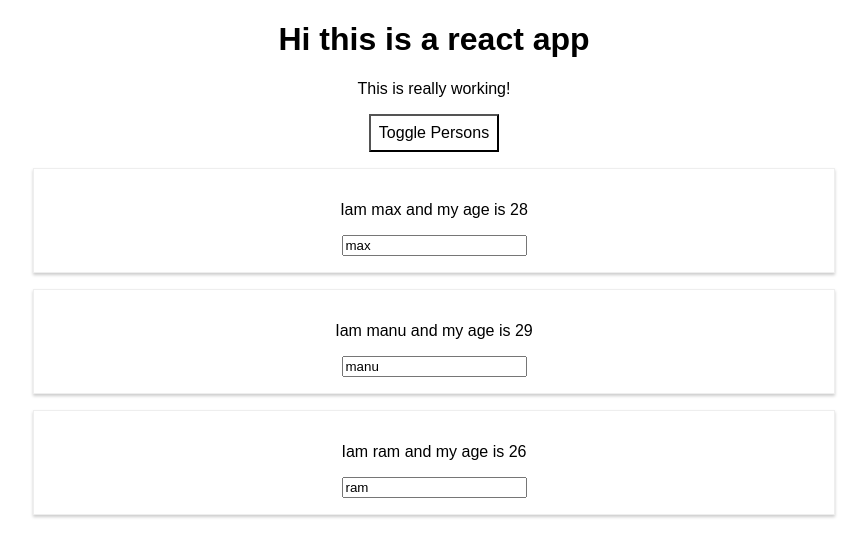
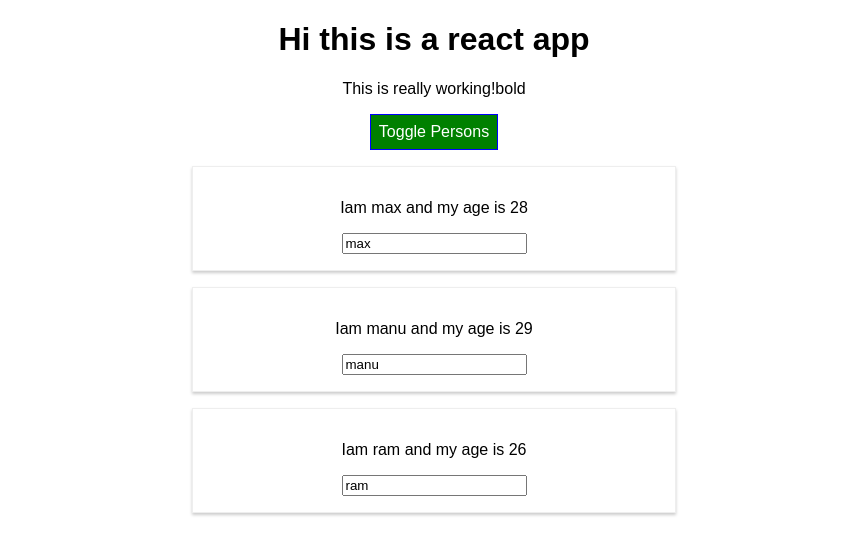
Before and after one commit to Rahul255/react-complete-guide, a React (Create React App) app: page / in a window 1280 px wide. Both pictures are taken after a click on the button "Toggle Persons". Shown: the top 556 px of the page, without its empty margins (206-1073 px from the left). Built offline with nearby package versions, Linux system fonts and the light colour scheme.

Commit message:
removed styled components

```diff
--- a/package.json
+++ b/package.json
@@ -5,12 +5,16 @@
   "dependencies": {
     "react": "^16.13.1",
     "react-dom": "^16.13.1",
-    "react-scripts": "1.1.5"
+    "react-scripts": "1.1.5",
+    "styled-components": "^5.1.0"
   },
   "scripts": {
     "start": "react-scripts start",
     "build": "react-scripts build",
     "test": "react-scripts test --env=jsdom",
     "eject": "react-scripts eject"
+  },
+  "devDependencies": {
+    "radium": "^0.26.0"
   }
 }
--- a/src/App.css
+++ b/src/App.css
@@ -1,3 +1,24 @@
 .App {
   text-align: center;
 }
+
+.red {
+  color: red;
+}
+.bold {
+  font-weight: bold;
+}
+.button {
+  background-color: green;
+  color: white;
+  font: inherit;
+  border: 1px solid blue;
+  padding: 8px;
+  cursor: pointer;
+}
+
+
+.button:hover {
+   background-color: orange;
+   color: black;
+ }
--- a/src/App.js
+++ b/src/App.js
@@ -1,7 +1,6 @@
 import React, { Component } from 'react';
 import './App.css';
 import Person from './Person/Person';
-
 
 class App extends Component  {
     state = {
@@ -48,11 +47,16 @@
 
     render(){
         const style = {
-            backgroundColor: 'white',
+            backgroundColor: 'green',
+            color: 'white',
             font: 'inherit',
             border: '1x solid blue',
             padding: '8px',
-            cursor: 'pointer'
+            cursor: 'pointer',
+            ':hover': {
+                backgroundColor: 'lightgreen',
+                color: 'black'
+            }
         };
 
         let  persons = null;
@@ -70,18 +74,31 @@
 
                 </div>
             );
+            // style.backgroundColor = 'red';
+            // style[':hover'] = {
+            //     backgroundColor: 'salmon',
+            //         color: 'black'
+            // };
         }
 
+        const classes = [];
+        if (this.state.persons.length <= 2) {
+            classes.push('red'); // classes = [red]
+        }
+        if (this.state.persons.length <= 1) {
+            classes.push('bold'); // classes = [red,bold]
+        }
 
         return (
-            <div className="App">
-                <h1>Hi this is a react app</h1>
-                <p>This is really working!</p>
-                <button
-                    style={style}
-                    onClick={this.togglePersonsHandler}>Toggle Persons</button>
-                {persons}
-            </div>
+
+                <div className="App">
+                    <h1>Hi this is a react app</h1>
+                    <p className={classes}>This is really working!bold</p>
+                    <button className="button"
+                        onClick={this.togglePersonsHandler}>Toggle Persons</button>
+                    {persons}
+                </div>
+
         );
     }
 
--- a/src/Person/Person.css
+++ b/src/Person/Person.css
@@ -1,8 +1,8 @@
-.Person{
-    width: 60%;
-    margin: 16px auto;
-    border: 1px solid #eee;
-    box-shadow: 0 2px 3px #ccc;
-    padding: 16px;
-    text-align: center;
-}
+/*.Person{*/
+/*    width: 60%;*/
+/*    margin: 16px auto;*/
+/*    border: 1px solid #eee;*/
+/*    box-shadow: 0 2px 3px #ccc;*/
+/*    padding: 16px;*/
+/*    text-align: center;*/
+/*}*/
--- a/src/Person/Person.js
+++ b/src/Person/Person.js
@@ -1,14 +1,35 @@
 import  React from "react";
-import './Person.css';
+//import './Person.css';
+import styled from 'styled-components';
 
+const StyledDiv = styled.div`
+    width: 60%;
+    margin: 16px auto;
+    border: 1px solid #eee;
+    box-shadow: 0 2px 3px #ccc;
+    padding: 16px;
+    text-align: center;
+
+    @media (min-width: 500px) {
+    width: 450px;
+    }
+`;
 
 const  person = (props) => {
+    const style = {
+        '@media (min-width): 500px)':{
+            width: '450px'
+        }
+    };
     return (
-        <div className="Person">
+        // <div className="Person">
+        <StyledDiv>
             <p onClick={props.click}>Iam {props.name} and my age is {props.age}</p>
             <p>{props.children}</p>
             <input type="text" onChange={props.changed} value={props.name}/>
-        </div>
+        </StyledDiv>
+
+        // </div>
 
     )
 };
```
Also changed, not shown: 1 other file (tests, documents, lock files or other folders).
